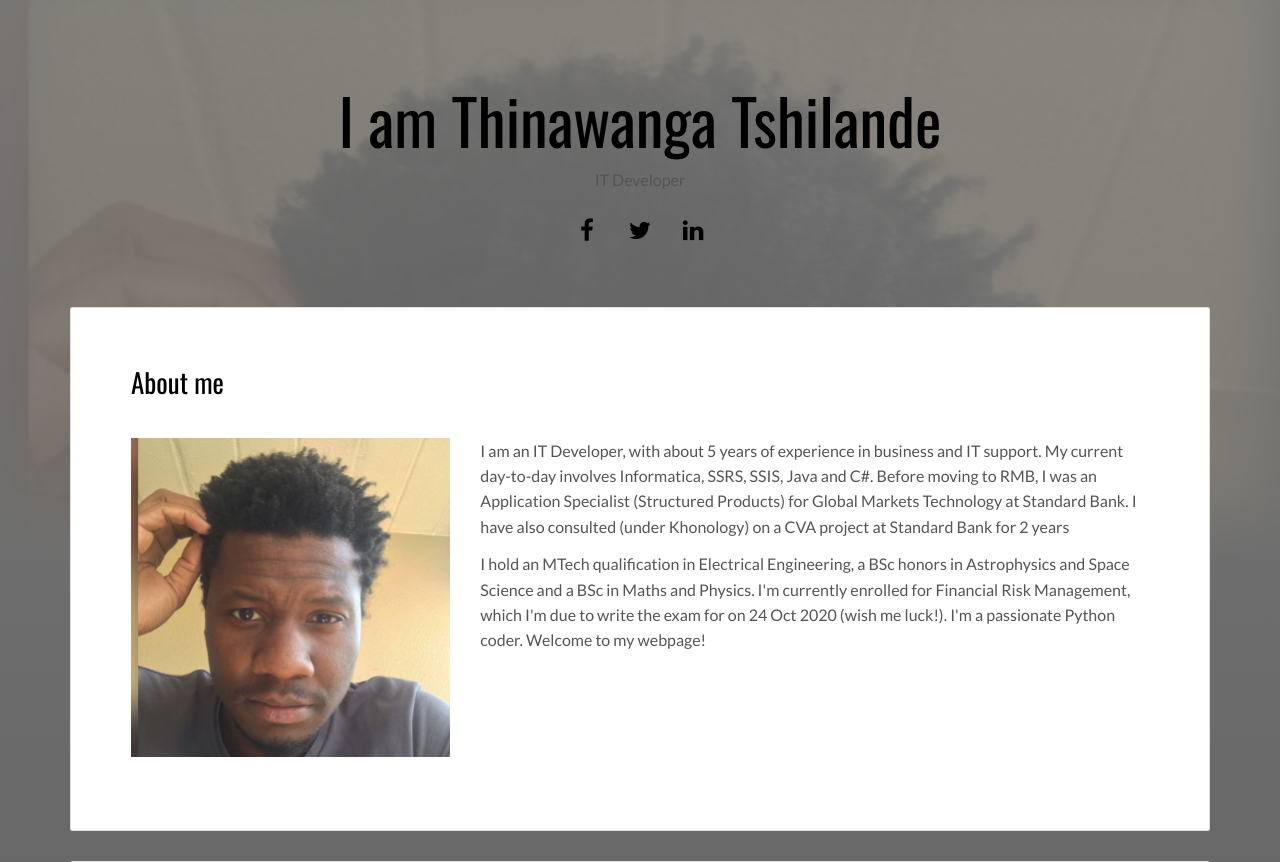
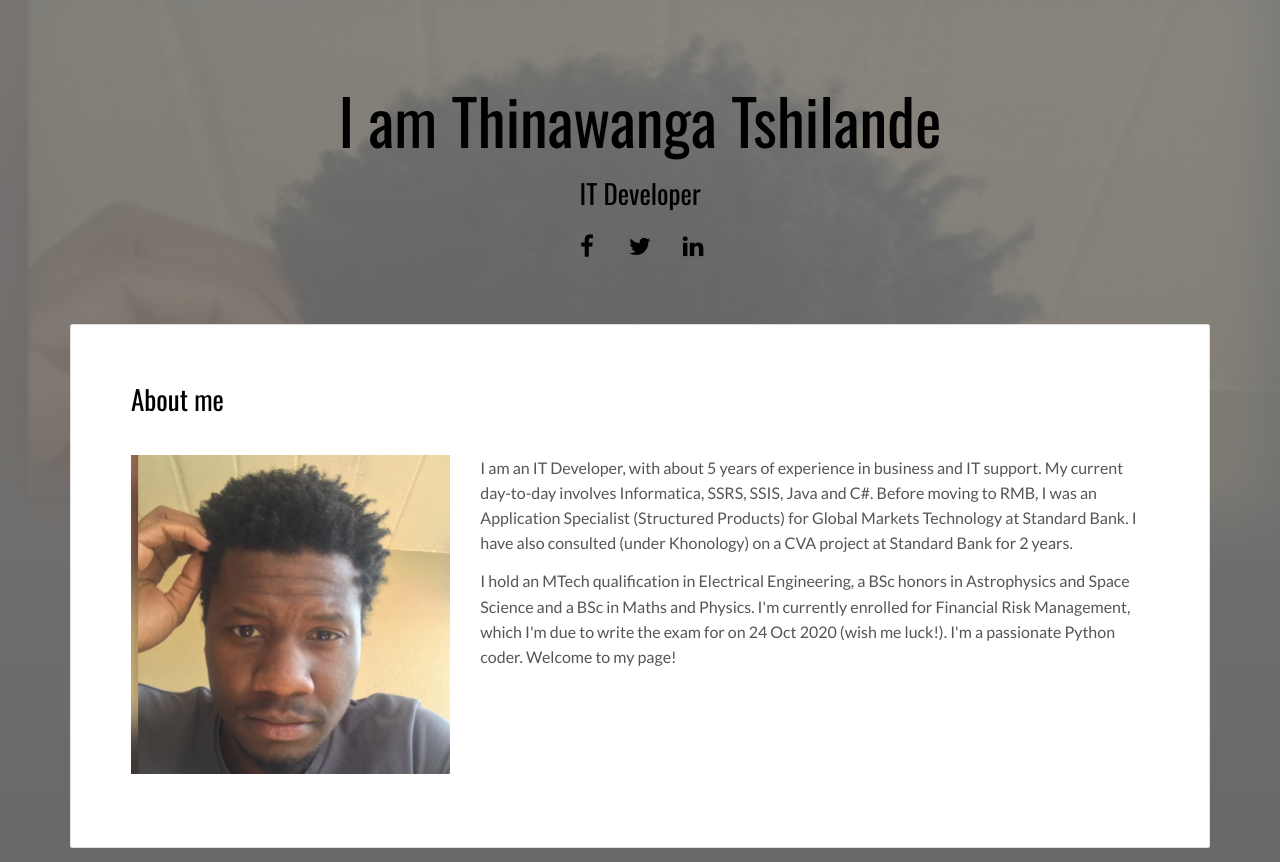
Before and after one commit to TheCosmosGuardian/webprofile, a Flask app: page / in a window 1280 px wide. Shown: the top 862 px of the page. Run offline with Flask 2, Linux system fonts and the light colour scheme; some libraries are stand-ins or nearby versions.

Commit message:
some text changes

```diff
--- a/templates/index.html
+++ b/templates/index.html
@@ -28,7 +28,7 @@
   <header class="section-container">
     <div class="text-center">
       <h1>I am Thinawanga Tshilande</h1>
-      <p>IT Developer</p>
+      <h2>IT Developer</h2>
       <p>
         <a class="fa-icon fa-icon-2x" href="https://facebook.com/" title="">
           <i class="fa fa-facebook"></i>
@@ -63,10 +63,10 @@
               <p>I am an IT Developer, with about 5 years of experience in business and IT support.
                 My current day-to-day involves Informatica, SSRS, SSIS, Java and C#.
                 Before moving to RMB, I was an Application Specialist (Structured Products) for Global Markets Technology at Standard Bank.
-                I have also consulted (under Khonology) on a CVA project at Standard Bank for 2 years</p>
+                I have also consulted (under Khonology) on a CVA project at Standard Bank for 2 years.</p>
               <p>I hold an MTech qualification in Electrical Engineering, a BSc honors in Astrophysics and Space Science and a BSc in Maths and Physics.
                 I'm currently enrolled for Financial Risk Management, which I'm due to write the exam for on 24 Oct 2020 (wish me luck!).
-                I'm a passionate Python coder. Welcome to my webpage!</p>
+                I'm a passionate Python coder. Welcome to my page!</p>
 
               </div>
             </div>
```
